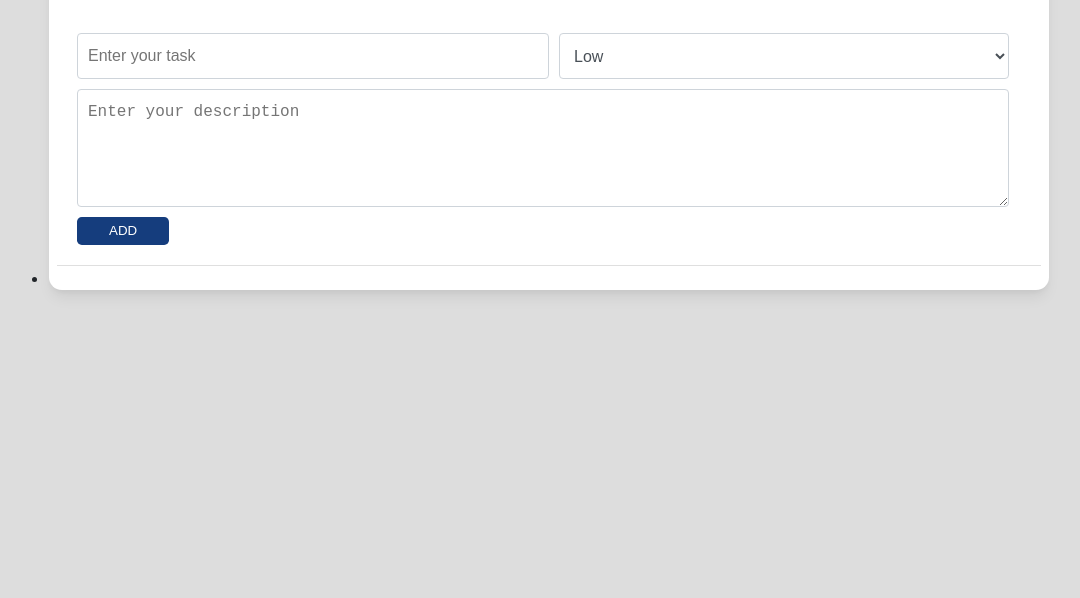
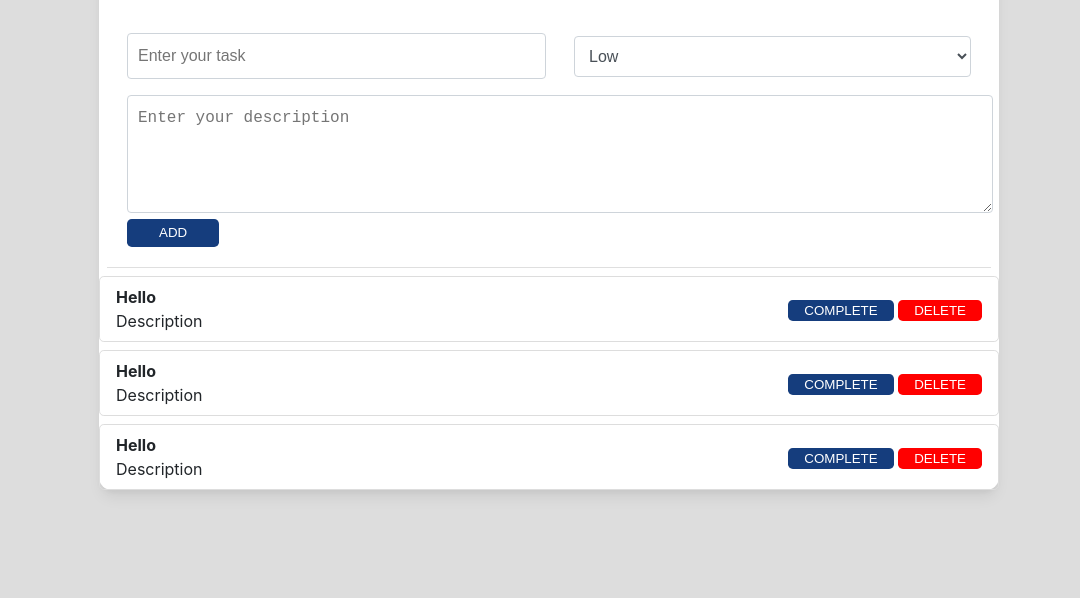
Before and after one commit to Surajrd342/To-do-App-, a plain HTML site: page To-Do/index.html in a window 1280 px wide. Shown: the part 202-800 px from the top of the page, without its empty margins (91-1171 px from the left). Drawn offline with Linux system fonts and the light colour scheme.

Commit message:
added new design

```diff
--- a/To-Do/index.html
+++ b/To-Do/index.html
@@ -15,9 +15,10 @@
             <p>Manage all your task from one place</p>
         </header>
 
-        <div>
+        <div class="">
             <form action="" class="form">
                 <div class="main-form">
+                    <div class="row">
                         <div class="form-item">
                             <input class="form-control" type="text" name="name" placeholder="Enter your task ">
                         </div>
@@ -28,17 +29,55 @@
                                 <option value="2">High</option>
                             </select>
                         </div>
+                    </div>
                     <div class="form-item" id="form-item-desc">
-                        <textarea class="form-control end" name="description" placeholder="Enter your description "
-                            rows="4"></textarea>
+                        <textarea class="form-control mt4" name="description" placeholder="Enter your description " rows="4"></textarea>
                     </div>
+                    <div>
+
                         <button class="success" type="submit">Add</button>
+                    </div>
                 </div>
             </form>
 
-            <div class="ul-list">
-                <ul>
-                    <li></li>
+            <div>
+                <ul class="ul-list">
+                    <li class="todo">
+                        <div class="todo-item">
+                            <div>
+                                <h4>Hello</h4>
+                                <p>Description </p>
+                            </div>
+                            <div>
+                                <button class="button">Complete</button>
+                                <button class="button bg-red">Delete</button>
+                            </div>
+                        </div>
+                    </li>
+                    <li class="todo">
+                        <div class="todo-item">
+                            <div>
+                                <h4>Hello</h4>
+                                <p>Description </p>
+                            </div>
+                            <div>
+                                <button class="button">Complete</button>
+                                <button class="button bg-red">Delete</button>
+                            </div>
+                        </div>
+                    </li>
+                    <li class="todo">
+                        <div class="todo-item">
+                            <div>
+                                <h4>Hello</h4>
+                                <p>Description </p>
+                            </div>
+                            <div>
+                                <button class="button">Complete</button>
+                                <button class="button bg-red">Delete</button>
+                            </div>
+                        </div>
+                    </li>
                 </ul>
             </div>
         </div>
--- a/To-Do/style.css
+++ b/To-Do/style.css
@@ -20,13 +20,12 @@ body {
 }
 
 .main {
-    max-width: 1000px;
+    max-width: 900px;
     margin: 3rem auto;
     border-radius: 0.8rem;
     background-color: #FFF;
     box-shadow: 0 10px 15px -3px rgb(0 0 0 / 7%), 0 4px 6px -2px rgb(0 0 0 / 5%);
 }
-
 
 .header {
     padding: 1rem;
@@ -54,8 +53,6 @@ h3 {
 }
 
 .main-form {
-    display: flex;
-    flex-wrap: wrap;
     gap: 10px;
     margin: auto 0.5rem;
     padding: 20px;
@@ -63,11 +60,11 @@ h3 {
 }
 
 .form-item {
-    display: flex;
+    width: 100%;
 }
 
 .form-control {
-    width: 450px;
+    width: 100%;
     padding: 10px;
     font-size: 1rem;
     line-height: 1.5;
@@ -93,3 +90,46 @@ h3 {
     border-radius: 0.3rem;
     margin: 0px;
 }
+
+.row {
+    display: flex;
+    flex: 1;
+    align-items: center;
+    justify-content: space-between;
+    gap: 50px;
+}
+
+.mt4 {
+    margin-top: 1rem;
+}
+
+.ul-list {
+    list-style-type: none;
+    list-style: none;
+}
+
+.todo-item {
+    display: flex;
+    justify-content: space-between;
+    align-items: center;
+    padding: 0.5rem 1rem;
+    margin: 0.5rem 0;
+    border: 1px solid #ddd;
+    border-radius: 0.3rem;
+}
+
+.button {
+    border: 0;
+    outline: 0;
+    color: #FFF;
+    cursor: pointer;
+    padding: 0.2rem 1rem;
+    text-transform: uppercase;
+    background-color: #153D7D;
+    border-radius: 0.3rem;
+    margin: 0px;
+}
+
+.bg-red {
+    background-color: red;
+}
```
Also changed, not shown: 1 other file. Lines whose indentation alone changed are shown as unchanged.
